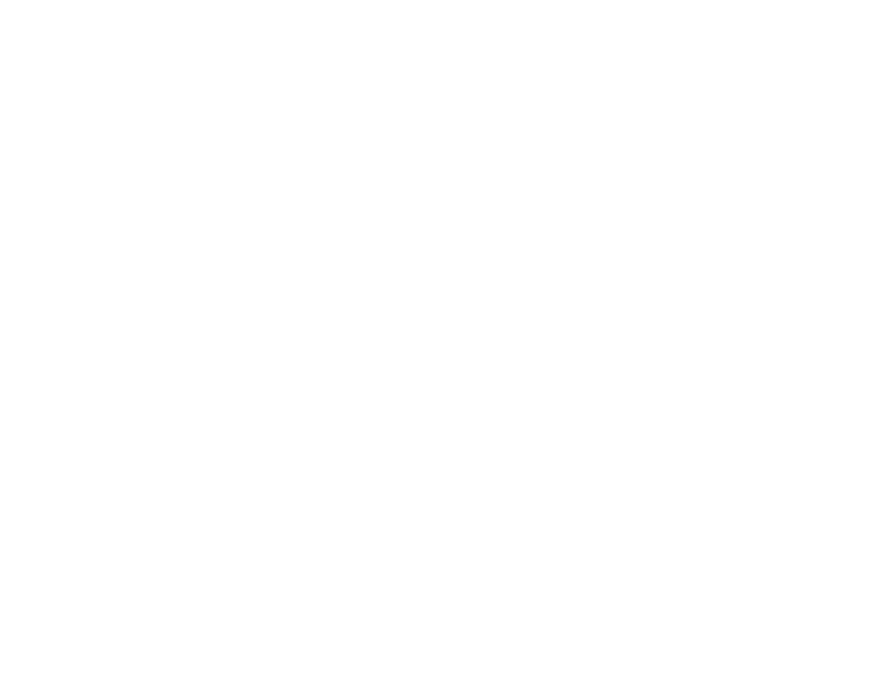
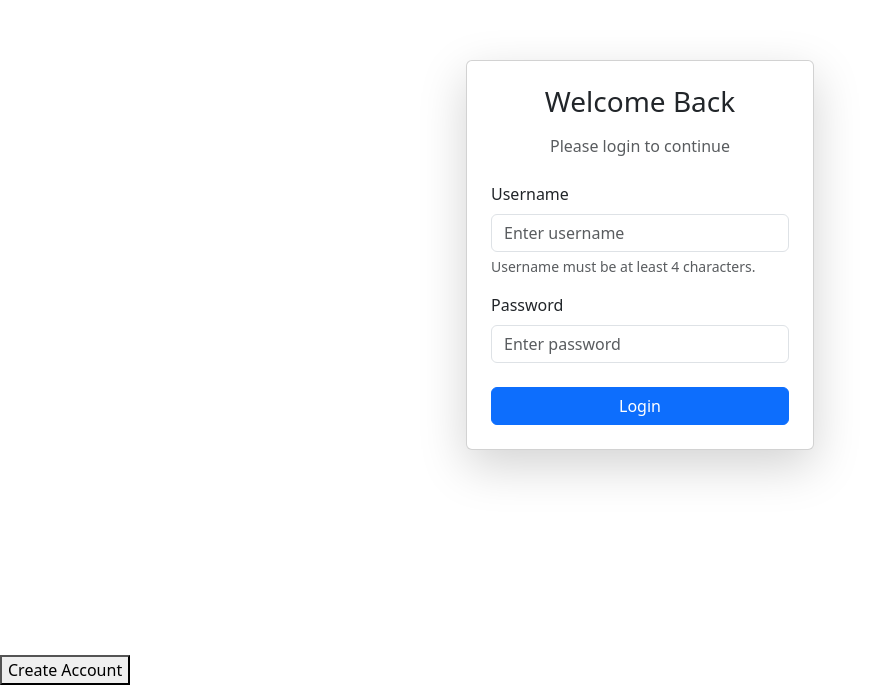
Before and after one commit to AchiangahF/Ticky-Tacky, a React (Vite) app in the folder platform/: page /auth in a window 1280 px wide. Before the commit this address had no page. Shown: the part 145-830 px from the top of the page, without its empty margins (0-890 px from the left). Before the commit the page ends 800 px from the top, so only its background shows below. Built offline with nearby package versions, Linux system fonts and the light colour scheme.

Commit message:
started working on Login, signup

```diff
--- a/platform/src/App.jsx
+++ b/platform/src/App.jsx
@@ -3,6 +3,7 @@
 // my routes
 import Home from './pages/Home.jsx';
 import Dashboard from './pages/Dashboard.jsx';
+import Auth from './pages/Auth.jsx';
 
 function App() {
   return (
@@ -11,7 +12,9 @@
       <Routes>
         <Route path="/" element={<Home />} />
         <Route path="/dashboard" element={<Dashboard />} />
+        <Route path="/auth" element={<Auth />} />
       </Routes>
+
     </div>
   );
 }
--- /dev/null
+++ b/platform/src/components/Auth/Login.jsx
@@ -0,0 +1,49 @@
+
+
+export default function Login() {
+  return (
+    <div className="container vh-100 d-flex justify-content-center align-items-center">
+      <div className="row w-100">
+        <div className="col-12 col-sm-10 col-md-6 col-lg-4 mx-auto">
+
+          <div className="card shadow-lg p-4">
+            <h3 className="text-center mb-3">Welcome Back</h3>
+            <p className="text-center text-muted mb-4">
+              Please login to continue
+            </p>
+
+            <form>
+              <div className="mb-3">
+                <label className="form-label">Username</label>
+                <input
+                  type="text"
+                  className="form-control"
+                  placeholder="Enter username"
+                  required
+                />
+                <div className="form-text">
+                  Username must be at least 4 characters.
+                </div>
+              </div>
+
+              <div className="mb-4">
+                <label className="form-label">Password</label>
+                <input
+                  type="password"
+                  className="form-control"
+                  placeholder="Enter password"
+                  required
+                />
+              </div>
+
+              <button type="submit" className="btn btn-primary w-100">
+                Login
+              </button>
+            </form>
+          </div>
+
+        </div>
+      </div>
+    </div>
+  );
+}
--- /dev/null
+++ b/platform/src/components/Auth/Signup.jsx
@@ -0,0 +1,124 @@
+import React, { useState } from "react";
+
+export default function Signup() {
+  const [step, setStep] = useState(1);
+  const [formData, setFormData] = useState({
+    username: "",
+    password: "",
+    confirmPassword: "",
+    photo: null
+  });
+
+  const handleChange = (e) => {
+    const { name, value, files } = e.target;
+
+    if (name === "photo") {
+      setFormData({ ...formData, photo: files[0] });
+    } else {
+      setFormData({ ...formData, [name]: value });
+    }
+  };
+
+  const nextStep = (e) => {
+    e.preventDefault();
+
+    if (formData.password !== formData.confirmPassword) {
+      alert("Passwords do not match!");
+      return;
+    }
+
+    setStep(2);
+  };
+
+  const handleSubmit = (e) => {
+    e.preventDefault();
+
+    console.log("User Data:", formData);
+    alert("Signup Successful!");
+  };
+
+  return (
+    <div className="container vh-100 d-flex justify-content-center align-items-center">
+      <div className="col-12 col-sm-10 col-md-6 col-lg-4">
+        <div className="card shadow-lg p-4">
+
+          <h3 className="text-center mb-4">Create Account</h3>
+
+          {step === 1 && (
+            <form onSubmit={nextStep}>
+              <div className="mb-3">
+                <label className="form-label">Username</label>
+                <input
+                  type="text"
+                  className="form-control"
+                  name="username"
+                  onChange={handleChange}
+                  required
+                />
+              </div>
+
+              <div className="mb-3">
+                <label className="form-label">Password</label>
+                <input
+                  type="password"
+                  className="form-control"
+                  name="password"
+                  onChange={handleChange}
+                  required
+                />
+              </div>
+
+              <div className="mb-4">
+                <label className="form-label">Confirm Password</label>
+                <input
+                  type="password"
+                  className="form-control"
+                  name="confirmPassword"
+                  onChange={handleChange}
+                  required
+                />
+              </div>
+
+              <button type="submit" className="btn btn-primary w-100">
+                Next
+              </button>
+            </form>
+          )}
+
+          {step === 2 && (
+            <form onSubmit={handleSubmit}>
+              <div className="mb-3">
+                <label className="form-label">
+                  Upload Profile Picture (Optional)
+                </label>
+                <input
+                  type="file"
+                  className="form-control"
+                  name="photo"
+                  accept="image/*"
+                  onChange={handleChange}
+                />
+                <div className="form-text">
+                  You can skip this step if you want.
+                </div>
+              </div>
+
+              <button type="submit" className="btn btn-success w-100 mb-2">
+                Finish Signup
+              </button>
+
+              <button
+                type="button"
+                className="btn btn-outline-secondary w-100"
+                onClick={() => setStep(1)}
+              >
+                Back
+              </button>
+            </form>
+          )}
+
+        </div>
+      </div>
+    </div>
+  );
+}
--- /dev/null
+++ b/platform/src/pages/Auth.jsx
@@ -0,0 +1,18 @@
+
+import { useState } from "react";
+import Login from "../components/Auth/Login";
+import Signup from "../components/Auth/Signup";
+
+export default function Auth() {
+  const [isLogin, setIsLogin] = useState(true);
+
+  return (
+    <div>
+      {isLogin ? <Login /> : <Signup />}
+
+      <button onClick={() => setIsLogin(!isLogin)}>
+        {isLogin ? "Create Account" : "Already have an account?"}
+      </button>
+    </div>
+  );
+}
```
Also changed, not shown: platform/src/styles/Features.css (deleted).
